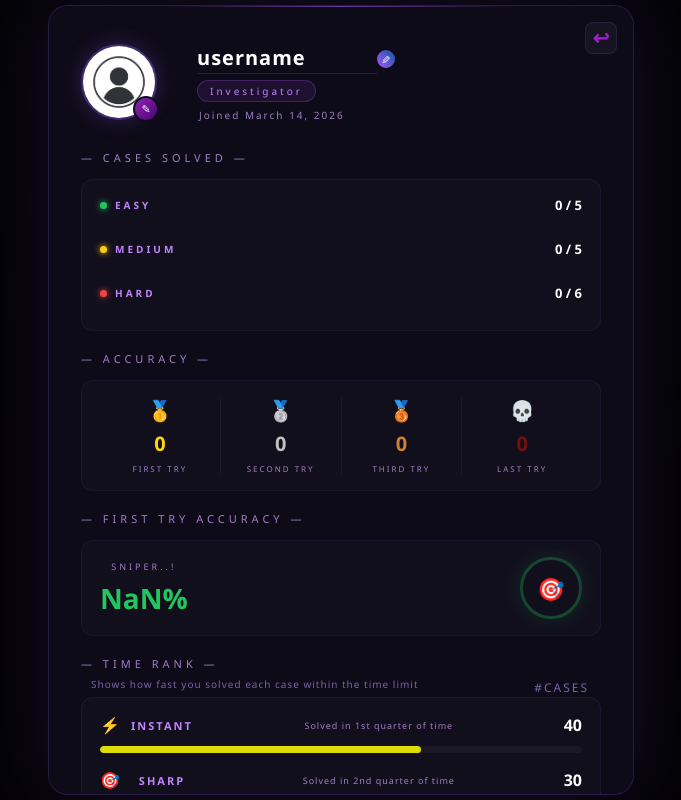
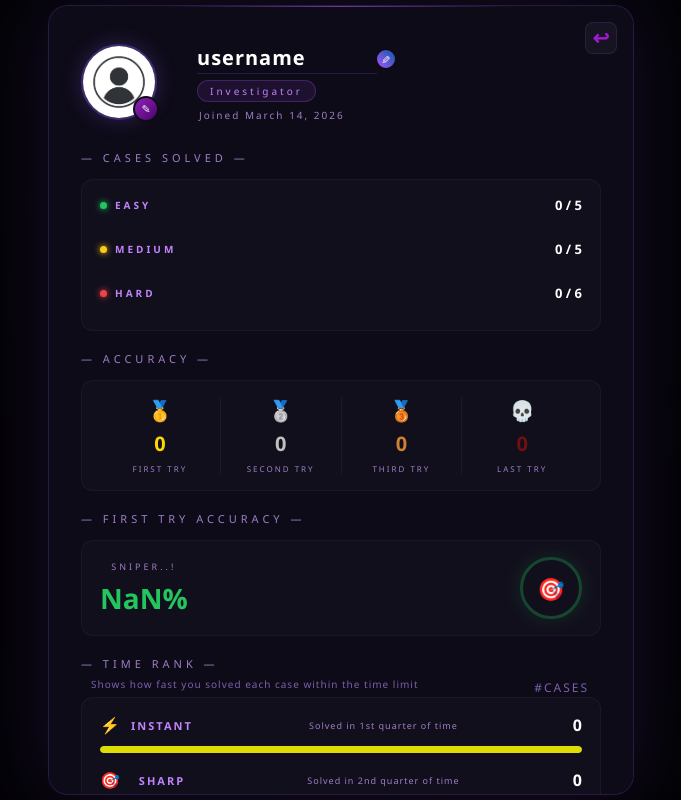
Before and after one commit to Ayman-96/Puzzle-Game, a React (Vite) app: page / in a window 1280 px wide. Both pictures are taken after a click on the button "Profile". Shown: the whole page, without its empty margins (299-980 px from the left). Built offline with nearby package versions, Linux system fonts and the light colour scheme.

Commit message:
Time Rank count and bars addded

```diff
--- a/src/App.jsx
+++ b/src/App.jsx
@@ -35,13 +35,15 @@ function App() {
   );
 
   // TIME RANK
-  const [solvedQuarter, setSolvedQuarter] = useState({
-    first: 0,
-    second: 0,
-    third: 0,
-    fourth: 0,
-  });
-  console.log(solvedQuarter);
+  const [solvedQuarter, setSolvedQuarter] = useLocalStorageState(
+    {
+      first: 0,
+      second: 0,
+      third: 0,
+      fourth: 0,
+    },
+    "solvedQuarters",
+  );
   const [selectedAvatar, setSelectedAvatar] = useLocalStorageState(
     avatars[0],
     "avatars",
@@ -114,11 +116,9 @@ function App() {
           setSelectedAvatar={setSelectedAvatar}
           dateJoined={dateJoined}
           levels={levels}
-          easySolved={easySolved}
-          mediumSolved={mediumSolved}
-          hardSolved={hardSolved}
           solvedCasesContainer={solvedCasesContainer}
           numTry={numTry}
+          solvedQuarter={solvedQuarter}
         />
       )}
 
@@ -234,6 +234,7 @@ function UserProfile({
   levels,
   solvedCasesContainer,
   numTry,
+  solvedQuarter,
 }) {
   return (
     <div className="profile-overlay">
@@ -255,7 +256,10 @@ function UserProfile({
             solvedCasesContainer={solvedCasesContainer}
           />
 
-          <PlayerTimeRank />
+          <PlayerTimeRank
+            solvedQuarter={solvedQuarter}
+            solvedCasesContainer={solvedCasesContainer}
+          />
 
           <PlayerStreak />
         </div>
@@ -425,7 +429,6 @@ function PlayerAccuracy({ numTry }) {
     },
   ];
 
-  console.log(totalSolved);
   return (
     <div>
       <div className="accuracy-title">— ACCURACY —</div>
@@ -454,37 +457,41 @@ function PlayerAccuracy({ numTry }) {
     </div>
   );
 }
-function PlayerTimeRank() {
+function PlayerTimeRank({ solvedQuarter, solvedCasesContainer }) {
   const timeRank = [
     {
       icon: "⚡",
       rank: "INSTANT",
       quarterDetail: "Solved in 1st quarter of time",
-      amount: 40,
+      amount: solvedQuarter.first,
       color: "yellow",
     },
     {
       icon: "🎯",
       rank: "SHARP",
       quarterDetail: "Solved in 2nd quarter of time",
-      amount: 30,
+      amount: solvedQuarter.second,
       color: "red",
     },
     {
       icon: "⏳",
       rank: "STEADY",
       quarterDetail: "Solved in 3rd quarter of time",
-      amount: 20,
+      amount: solvedQuarter.third,
       color: "blue",
     },
     {
       icon: "🐢",
       rank: "TURTLE",
       quarterDetail: "Solved in 4th quarter of time",
-      amount: 48,
+      amount: solvedQuarter.fourth,
       color: "green",
     },
   ];
+  const solvedLength = Object.values(solvedCasesContainer).reduce(
+    (total, eachObj) => total + eachObj.length,
+    0,
+  );
   return (
     <div>
       <div className="time-rank-title">— TIME RANK —</div>
@@ -504,7 +511,7 @@ function PlayerTimeRank() {
                 <div
                   className="rank-bar"
                   style={{
-                    width: `${(rank.amount / 60) * 100}%`,
+                    width: `${(rank.amount / solvedLength) * 100}%`,
                     background: rank.color,
                   }}
                 ></div>
@@ -1057,7 +1064,6 @@ function CorrectAnswering({
       )
     ) {
       const select = setTry[mistakes];
-      console.log(select);
       setNumTry((prev) => ({ ...prev, [select]: prev[select] + 1 })); // [] = Use the value inside the variable as the key
     }
 
```
